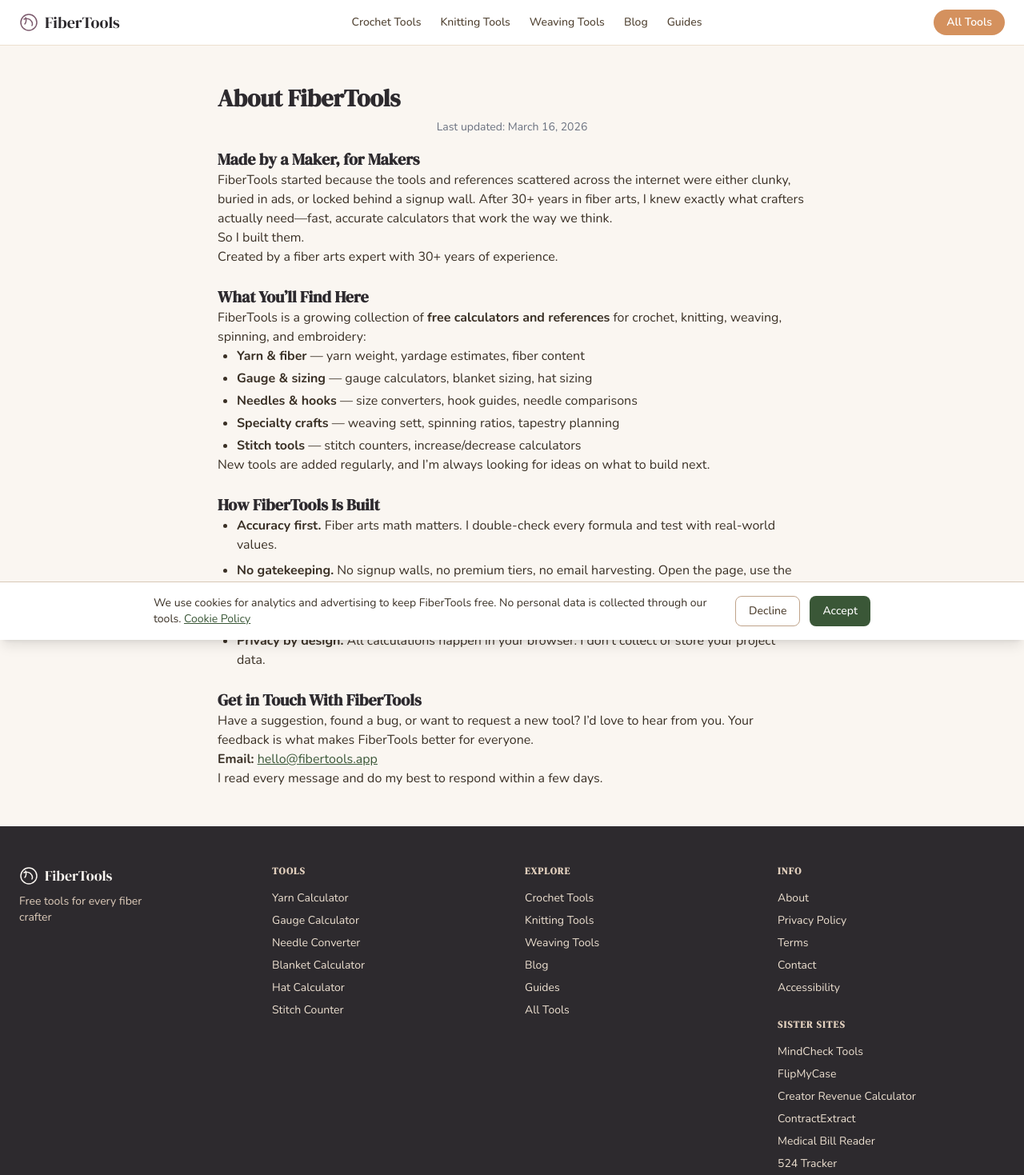
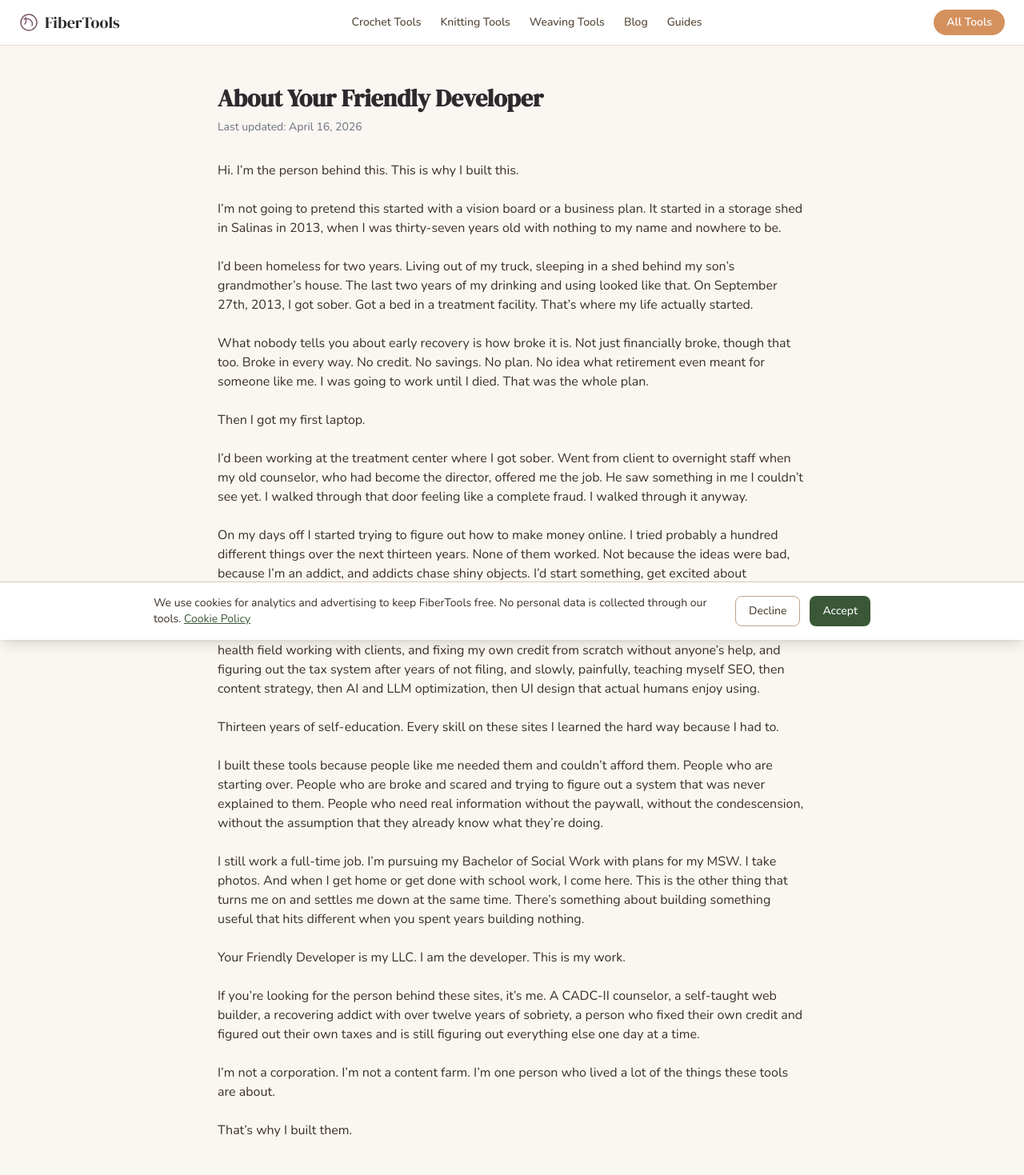
Before and after one commit to raiderj77/fibertools, a Next.js app: page /about in a window 1280 px wide. Shown: the top 1469 px of the page at 80% size. Built offline with nearby package versions, Linux system fonts and the light colour scheme.

Commit message:
feat: real about page with Jason Ramirez story, Person schema, linter exemption

```diff
--- a/src/app/about/page.tsx
+++ b/src/app/about/page.tsx
@@ -1,22 +1,37 @@
 import type { Metadata } from "next";
+import Script from "next/script";
 
 export const metadata: Metadata = {
-  title: "About FiberTools",
+  title: "About — Your Friendly Developer",
   description:
-    "Free crochet and knitting calculators built by a fiber arts maker. No signup, no fees, no data collected. New tools added regularly.",
-  keywords: ["about FiberTools", "fiber arts calculators", "knitting tools", "crochet tools"],
+    "The real story behind FiberTools. Built by Jason Ramirez, a self-taught developer and CADC-II counselor from Prunedale, California.",
+  keywords: [
+    "about FiberTools",
+    "Your Friendly Developer",
+    "Jason Ramirez",
+    "fiber arts calculators",
+    "knitting tools",
+    "crochet tools",
+  ],
   openGraph: {
-    title: "About FiberTools",
+    title: "About — Your Friendly Developer",
     description:
-      "Free crochet and knitting calculators built by a fiber arts maker. No signup, no fees, no data collected. New tools added regularly.",
+      "The real story behind FiberTools. Built by Jason Ramirez, a self-taught developer and CADC-II counselor from Prunedale, California.",
     url: "https://fibertools.app/about",
-    images: [{ url: "https://fibertools.app/og-image.png", width: 1200, height: 630, alt: "About FiberTools" }],
+    images: [
+      {
+        url: "https://fibertools.app/og-image.png",
+        width: 1200,
+        height: 630,
+        alt: "About FiberTools — Your Friendly Developer",
+      },
+    ],
   },
   twitter: {
     card: "summary_large_image",
-    title: "About FiberTools",
+    title: "About — Your Friendly Developer",
     description:
-      "Free crochet and knitting calculators built by a fiber arts maker. No signup, no fees, no data collected. New tools added regularly.",
+      "The real story behind FiberTools. Built by Jason Ramirez, a self-taught developer and CADC-II counselor from Prunedale, California.",
     images: ["https://fibertools.app/og-image.png"],
   },
   alternates: { canonical: "/about" },
@@ -41,106 +56,174 @@ const breadcrumbSchema = {
   ],
 };
 
+const personSchema = {
+  "@context": "https://schema.org",
+  "@type": "Person",
+  name: "Jason Ramirez",
+  jobTitle: "Web Developer, CADC-II Counselor",
+  worksFor: {
+    "@type": "Organization",
+    name: "Your Friendly Developer LLC",
+  },
+  address: {
+    "@type": "PostalAddress",
+    addressLocality: "Prunedale",
+    addressRegion: "California",
+  },
+  url: "https://fibertools.app/about",
+};
+
 export default function AboutPage() {
   return (
     <main className="max-w-3xl mx-auto px-4 py-12">
-      <script
+      <Script
+        id="breadcrumb-schema"
         type="application/ld+json"
         dangerouslySetInnerHTML={{ __html: JSON.stringify(breadcrumbSchema) }}
       />
+      <Script
+        id="person-schema"
+        type="application/ld+json"
+        dangerouslySetInnerHTML={{ __html: JSON.stringify(personSchema) }}
+      />
 
       <h1 className="text-3xl font-bold text-bark-800 dark:text-cream-100 mb-2">
-        About FiberTools
+        About Your Friendly Developer
       </h1>
-      <p className="text-sm text-gray-500 mt-1 mb-4 text-center">Last updated: March 16, 2026</p>
+      <p className="text-sm text-gray-500 mt-1 mb-8">
+        Last updated: April 16, 2026
+      </p>
 
       <div className="prose prose-bark dark:prose-invert max-w-none space-y-6 text-bark-700 dark:text-cream-300">
+        <p>
+          Hi. I&rsquo;m the person behind this. This is why I built this.
+        </p>
+
+        <p>
+          I&rsquo;m not going to pretend this started with a vision board or a
+          business plan. It started in a storage shed in Salinas in 2013, when I
+          was thirty-seven years old with nothing to my name and nowhere to be.
+        </p>
+
+        <p>
+          I&rsquo;d been homeless for two years. Living out of my truck, sleeping
+          in a shed behind my son&rsquo;s grandmother&rsquo;s house. The last two
+          years of my drinking and using looked like that. On September 27th,
+          2013, I got sober. Got a bed in a treatment facility. That&rsquo;s
+          where my life actually started.
+        </p>
+
+        <p>
+          What nobody tells you about early recovery is how broke it is. Not just
+          financially broke, though that too. Broke in every way. No credit. No
+          savings. No plan. No idea what retirement even meant for someone like
+          me. I was going to work until I died. That was the whole plan.
+        </p>
+
+        <p>Then I got my first laptop.</p>
+
+        <p>
+          I&rsquo;d been working at the treatment center where I got sober. Went
+          from client to overnight staff when my old counselor, who had become
+          the director, offered me the job. He saw something in me I
+          couldn&rsquo;t see yet. I walked through that door feeling like a
+          complete fraud. I walked through it anyway.
+        </p>
+
+        <p>
+          On my days off I started trying to figure out how to make money online.
+          I tried probably a hundred different things over the next thirteen
+          years. None of them worked. Not because the ideas were bad, because
+          I&rsquo;m an addict, and addicts chase shiny objects. I&rsquo;d start
+          something, get excited about something else, abandon the first thing,
+          chase the new thing. Repeat. For over a decade.
+        </p>
+
+        <p>
+          What finally changed it wasn&rsquo;t willpower. It was everything
+          I&rsquo;d learned in recovery, and in the mental health field working
+          with clients, and fixing my own credit from scratch without
+          anyone&rsquo;s help, and figuring out the tax system after years of
+          not filing, and slowly, painfully, teaching myself SEO, then content
+          strategy, then AI and LLM optimization, then UI design that actual
+          humans enjoy using.
+        </p>
+
+        <p>
+          Thirteen years of self-education. Every skill on these sites I learned
+          the hard way because I had to.
+        </p>
+
+        <p>
+          I built these tools because people like me needed them and
+          couldn&rsquo;t afford them. People who are starting over. People who
+          are broke and scared and trying to figure out a system that was never
+          explained to them. People who need real information without the
+          paywall, without the condescension, without the assumption that they
+          already know what they&rsquo;re doing.
+        </p>
+
+        <p>
+          I still work a full-time job. I&rsquo;m pursuing my Bachelor of Social
+          Work with plans for my MSW. I take photos. And when I get home or get
+          done with school work, I come here. This is the other thing that turns
+          me on and settles me down at the same time. There&rsquo;s something
+          about building something useful that hits different when you spent years
+          building nothing.
+        </p>
+
+        <p>
+          Your Friendly Developer is my LLC. I am the developer. This is my work.
+        </p>
+
+        <p>
+          If you&rsquo;re looking for the person behind these sites, it&rsquo;s
+          me. A CADC-II counselor, a self-taught web builder, a recovering addict
+          with over twelve years of sobriety, a person who fixed their own credit
+          and figured out their own taxes and is still figuring out everything
+          else one day at a time.
+        </p>
+
+        <p>
+          I&rsquo;m not a corporation. I&rsquo;m not a content farm. I&rsquo;m
+          one person who lived a lot of the things these tools are about.
+        </p>
+
+        <p>That&rsquo;s why I built them.</p>
+
         <section>
-          <h2 className="text-xl font-semibold text-bark-800 dark:text-cream-100">
-            Made by a Maker, for Makers
+          <h2 className="text-2xl font-semibold text-bark-800 dark:text-cream-100 mt-10 mb-4">
+            About FiberTools
           </h2>
+
           <p>
-            FiberTools started because the tools and references scattered across
-            the internet were either clunky, buried in ads, or locked behind a
-            signup wall. After 30+ years in fiber arts, I knew exactly what
-            crafters actually need&mdash;fast, accurate calculators that work
-            the way we think.
+            Not every tool I build comes from personal crisis. Some just come
+            from noticing a gap. FiberTools came from watching how scattered and
+            inconsistent the information was for fiber artists trying to do basic
+            calculations &mdash; yarn yardage, gauge conversions, needle sizes
+            across international standards.
           </p>
-          <p>So I built them.</p>
+
           <p>
-            Created by a fiber arts expert with 30+ years of experience.
+            I built this the same way I&rsquo;ve built everything: researching
+            until I understood it well enough to make it useful for someone else.
+            Every calculator here is based on established CYC standards and
+            industry conventions. Every tool is free.
+          </p>
+
+          <p>
+            Built by a developer who respects the craft, even if I&rsquo;m not
+            the one holding the needles.
           </p>
         </section>
 
-        <section>
-          <h2 className="text-xl font-semibold text-bark-800 dark:text-cream-100">
-            What You&rsquo;ll Find Here
-          </h2>
-          <p>
-            FiberTools is a growing collection of{" "}
-            <strong>free calculators and references</strong> for crochet,
-            knitting, weaving, spinning, and embroidery:
-          </p>
-          <ul className="list-disc pl-6 space-y-1">
-            <li>
-              <strong>Yarn &amp; fiber</strong> &mdash; yarn weight, yardage
-              estimates, fiber content
-            </li>
-            <li>
-              <strong>Gauge &amp; sizing</strong> &mdash; gauge calculators,
-              blanket sizing, hat sizing
-            </li>
-            <li>
-              <strong>Needles &amp; hooks</strong> &mdash; size converters, hook
-              guides, needle comparisons
-            </li>
-            <li>
-              <strong>Specialty crafts</strong> &mdash; weaving sett, spinning
-              ratios, tapestry planning
-            </li>
-            <li>
-              <strong>Stitch tools</strong> &mdash; stitch counters,
-              increase/decrease calculators
-            </li>
-          </ul>
-          <p>
-            New tools are added regularly, and I&rsquo;m always looking for
-            ideas on what to build next.
-          </p>
-        </section>
-
-        <section>
-          <h2 className="text-xl font-semibold text-bark-800 dark:text-cream-100">
-            How FiberTools Is Built
-          </h2>
-          <ul className="list-disc pl-6 space-y-2">
-            <li>
-              <strong>Accuracy first.</strong> Fiber arts math matters. I
-              double-check every formula and test with real-world values.
-            </li>
-            <li>
-              <strong>No gatekeeping.</strong> No signup walls, no premium tiers,
-              no email harvesting. Open the page, use the tool.
-            </li>
-            <li>
-              <strong>Mobile-ready.</strong> Most of us reach for our phone
-              mid-project. Every tool works on any screen size.
-            </li>
-            <li>
-              <strong>Privacy by design.</strong> All calculations happen in your
-              browser. I don&rsquo;t collect or store your project data.
-            </li>
-          </ul>
-        </section>
-
         <section id="contact">
-          <h2 className="text-xl font-semibold text-bark-800 dark:text-cream-100">
-            Get in Touch With FiberTools
+          <h2 className="text-xl font-semibold text-bark-800 dark:text-cream-100 mt-8 mb-3">
+            Get in Touch
           </h2>
           <p>
             Have a suggestion, found a bug, or want to request a new tool?
-            I&rsquo;d love to hear from you. Your feedback is what makes
-            FiberTools better for everyone.
+            I&rsquo;d love to hear from you.
           </p>
           <p>
             <strong>Email:</strong>{" "}
@@ -151,10 +234,15 @@ export default function AboutPage() {
               hello@fibertools.app
             </a>
           </p>
-          <p>
-            I read every message and do my best to respond within a few days.
-          </p>
+          <p>I read every message and do my best to respond within a few days.</p>
         </section>
+
+        <hr className="border-bark-200 dark:border-bark-700 my-8" />
+
+        <p className="text-sm text-bark-500 dark:text-cream-500">
+          Jason Ramirez &mdash; Your Friendly Developer LLC &mdash; Prunedale,
+          California
+        </p>
       </div>
     </main>
   );
```
Also changed, not shown: scripts/content-lint.js (+11 -1 lines).
